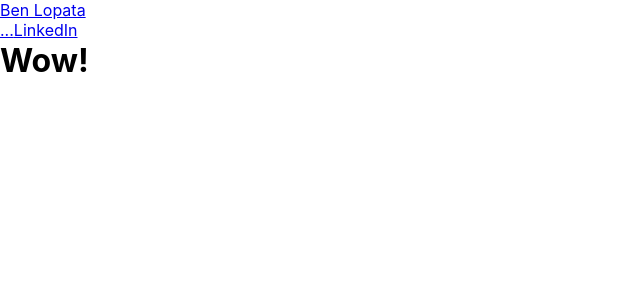
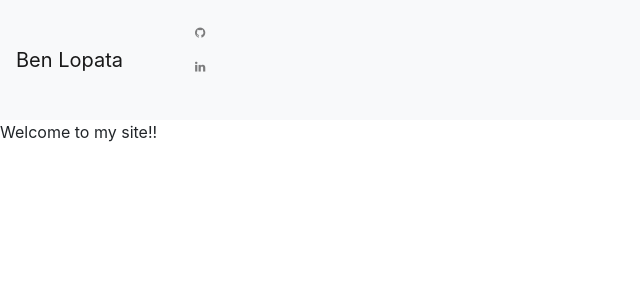
Before and after one commit to bLopata/personal-site, a React (Create React App) app: page / in a window 1280 px wide. Shown: the top 300 px of the page, without its empty margins (0-640 px from the left). Built offline with nearby package versions, Linux system fonts and the light colour scheme.

Commit message:
Added bootstrap and font-awesome styling and icons to navBar.

```diff
--- a/src/App.css
+++ b/src/App.css
@@ -21,12 +21,3 @@
 .App-link {
   color: #61dafb;
 }
-
-@keyframes App-logo-spin {
-  from {
-    transform: rotate(0deg);
-  }
-  to {
-    transform: rotate(360deg);
-  }
-}
--- a/src/App.js
+++ b/src/App.js
@@ -1,4 +1,4 @@
-import React, { Component } from "react";
+import React from "react";
 import "./App.css";
 import NavBar from "./components/navBar";
 
@@ -7,7 +7,7 @@ const App = () => {
     <React.Fragment>
       <NavBar />
       <div>
-        <h1>Wow!</h1>
+        <p>Welcome to my site!!</p>
       </div>
     </React.Fragment>
   );
--- a/src/components/navBar.jsx
+++ b/src/components/navBar.jsx
@@ -1,5 +1,5 @@
 import React, { Component } from "react";
-import { Link, NavLink } from "react-router-dom";
+import { Link } from "react-router-dom";
 
 class NavBar extends Component {
   render() {
@@ -10,18 +10,20 @@ class NavBar extends Component {
         </Link>
         <div className="collapse navbar-collapse" id="navbarNavAltMarkup">
           <div className="navbar-nav m-2">
+            <ul className="my-portfolio">
               <a
                 className="nav-item nav-link"
                 href="https://www.github.com/bLopata"
               >
-              <span className="fa fa-github">...</span>
+                <i className="fa fa-github" name="github" />
               </a>
               <a
                 className="nav-item nav-link"
                 href="https://www.linkedin.com/in/ben-lopata-03a0a0104/"
               >
-              LinkedIn
+                <i className="fa fa-linkedin" />
               </a>
+            </ul>
           </div>
         </div>
       </nav>
--- a/src/index.css
+++ b/src/index.css
@@ -12,7 +12,13 @@ code {
   font-family: source-code-pro, Menlo, Monaco, Consolas, "Courier New",
     monospace;
 }
+/*
+.navbar-nav {
+  float: left;
+} */
 
-.navbar-nav {
-  float: left
+.my-portfolio {
+  justify-content: right;
+  font-size: 12px;
+  margin: 0 0 20px 0;
 }
--- a/src/index.js
+++ b/src/index.js
@@ -2,7 +2,8 @@ import React from "react";
 import ReactDOM from "react-dom";
 import { BrowserRouter } from "react-router-dom";
 import "./index.css";
-// import "bootstrap/dist/css/bootstrap.css";
+import "font-awesome/css/font-awesome.css";
+import "bootstrap/dist/css/bootstrap.css";
 import App from "./App";
 import * as serviceWorker from "./serviceWorker";
 
```
Also changed, not shown: package.json (+19 -2 lines), 1 other file (tests, documents, lock files or other folders). Lines whose indentation alone changed are shown as unchanged.
